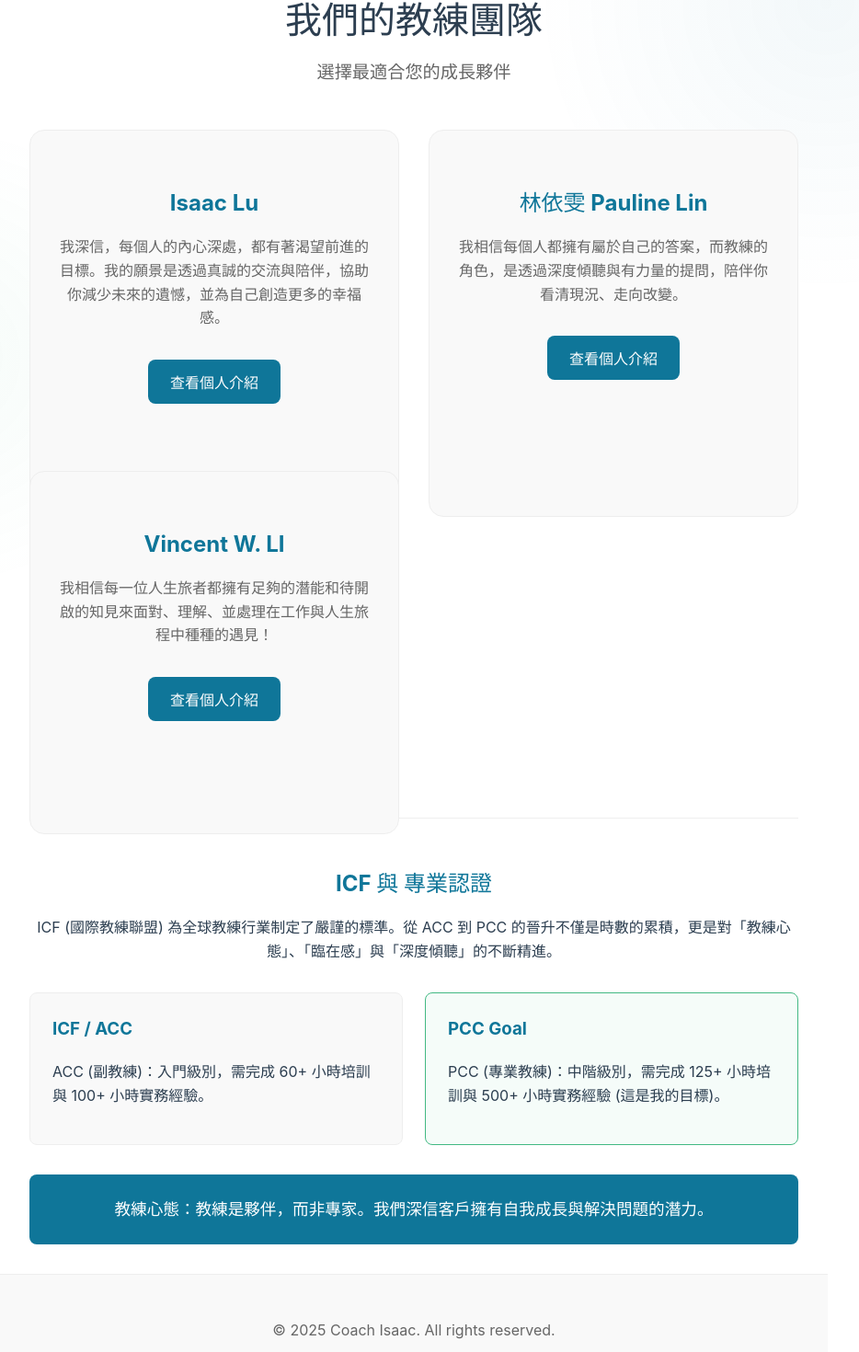
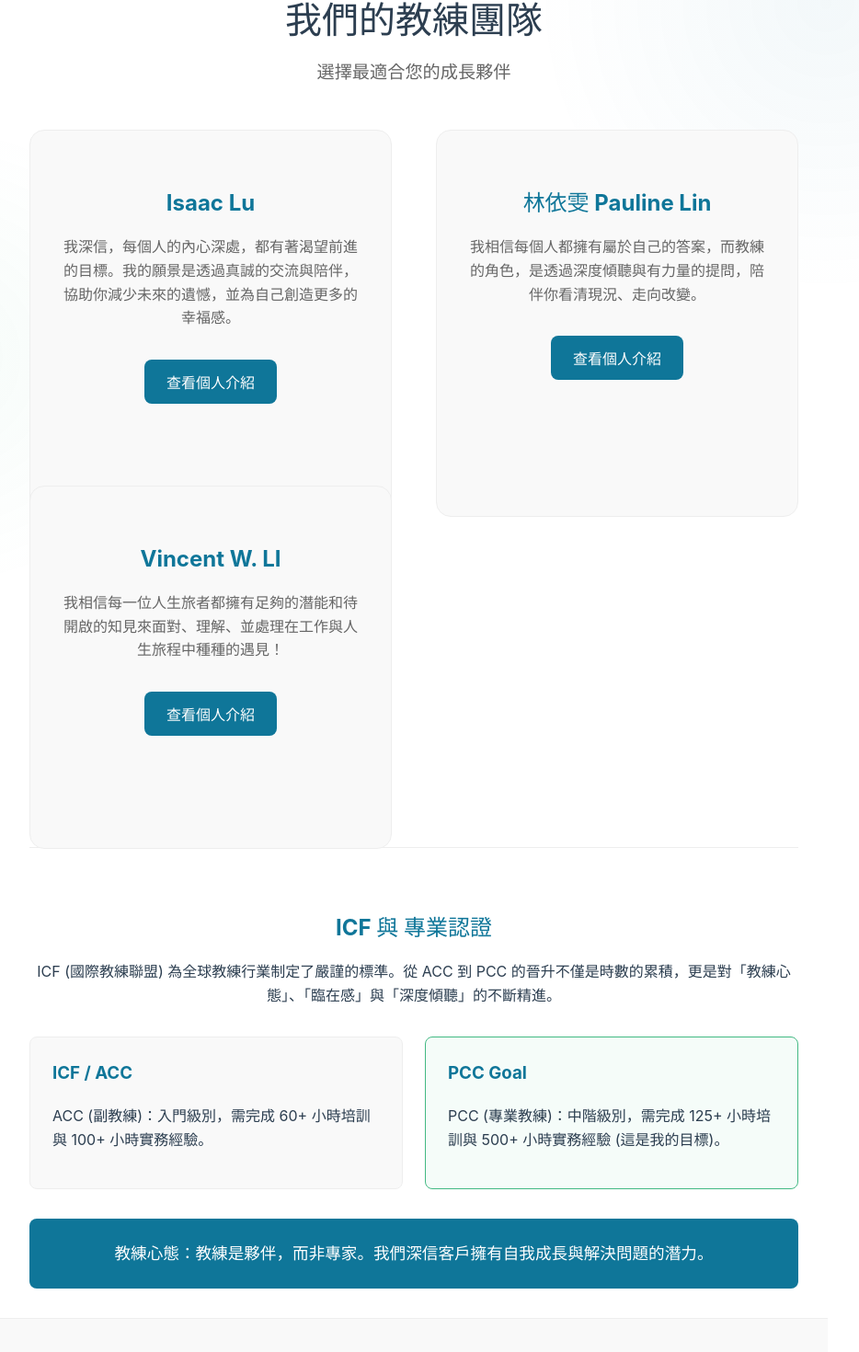
Before and after one commit to Coach-Isaac/Coach-Isaac.github.io, a Vue app: page /coaches in a window 1280 px wide. Shown: the part 236-1706 px from the top of the page at 92% size, without its empty margins (190-1124 px from the left). Built offline with nearby package versions, Linux system fonts and the light colour scheme.

Commit message:
Increase layout spacing in Coaches Index and fix CSS

```diff
--- a/src/views/CoachesIndexView.vue
+++ b/src/views/CoachesIndexView.vue
@@ -95,9 +95,9 @@ const navigateTo = (path) => {
 .coaches-grid {
   display: grid;
   grid-template-columns: 1fr;
-  gap: 2rem;
+  gap: 3rem; /* Increased gap */
   max-width: 900px;
-  margin: 0 auto;
+  margin: 0 auto 4rem auto; /* Added bottom margin */
 }
 
 @media (min-width: 768px) {
@@ -118,7 +118,10 @@ const navigateTo = (path) => {
   align-items: center;
   text-align: center;
   height: 100%;
+  overflow: hidden; /* Prevent spill */
 }
+
+
 
 .coach-card:hover {
   transform: translateY(-5px);
@@ -152,13 +155,11 @@ const navigateTo = (path) => {
 .view-profile-btn:hover {
     background-color: var(--color-secondary);
 }
-</style>
 
-<style scoped>
 .credentials-section {
-  text-align: center; /* Centered for overview page */
-  margin-top: 4rem;
-  padding-top: 2rem;
+  text-align: center;
+  margin-top: 5rem; /* Increased top margin */
+  padding-top: 3rem;
   border-top: 1px solid var(--border-color);
 }
 
```
